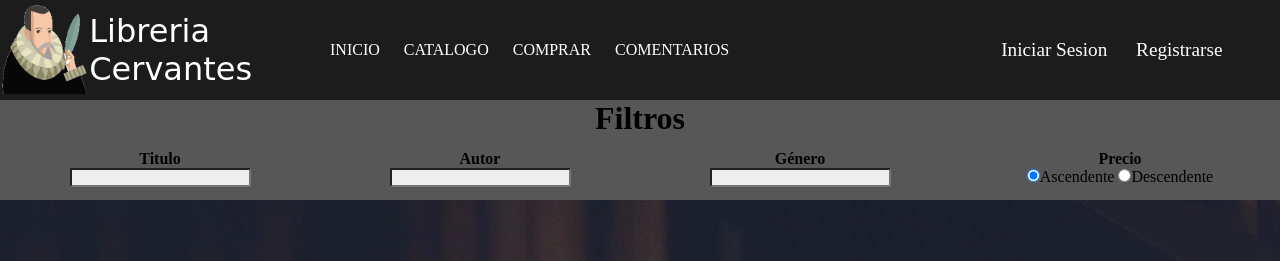
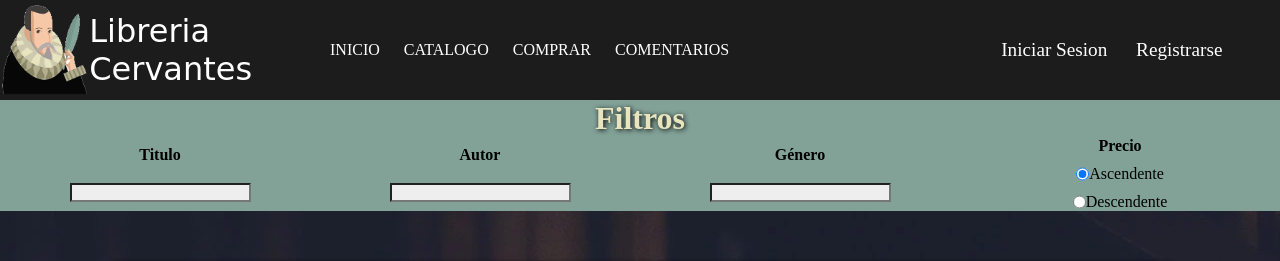
Before and after one commit to anderlarri14/Biblioteca, a PHP site: page /views/catalogo in a window 1280 px wide. Shown: the top 261 px of the page. Run offline with PHP 8.4, Linux system fonts and the light colour scheme; data comes from the database, SQL or seed files in the repository.

Commit message:
Mejora visual catalogo

```diff
--- a/css/catalogo.css
+++ b/css/catalogo.css
@@ -9,7 +9,9 @@ body{
 .content{
     display:grid;
     grid-auto-flow:row;
-    grid-template-rows: 100px 1fr;
+    grid-template-rows: auto 1fr;
+
+
 }
 .filtros{
     display: grid;
@@ -17,11 +19,21 @@ body{
     grid-template-columns: 25% 25% 25% 25%;
     grid-template-areas: "title title title title"
                          "filt1 filt2 filt3 filt4";
-    background-color: #575757;
+    background-color: #82a197;
+    padding:0;
+}
+.filtros>div{
+    display:grid;
+
+    justify-items:center;
+    align-items:center;
+
 }
 .filtros>h1{
-   grid-area: title;
-   text-align: center;
+    grid-area: title;
+    color:#e7e4be;
+    text-shadow:1px 1px 5px black;
+    text-align: center;
 }
 
 .filtros input[type=text]{
@@ -31,25 +43,46 @@ body{
 .filtros>*:not(:first-child){
     text-align: center;
 }
+.filtroPrecio{
+    display:grid;
+    grid-auto-flow:row;
+    grid-gap:10px;
+}
+.filtroPrecio>div{
+    display:grid;
+    grid-auto-flow:column;
+}
+.filtroPrecio>div>label{
+    display:grid;
+    grid-auto-flow:column;
+}
 
 
 
 .listaLibros{
     background-image: url("../public/background.webp");
     background-repeat: repeat;
+    display:grid;
+    grid-gap:40px;
+    padding:50px;
+    justify-items:center;
 
 }
 .libro{
     display: grid;
     grid-template-columns: 30% 70%;
-    margin: 5% 10%;
-    background-color: rgb(172, 172, 172);
+    padding:20px;
+    width:1000px;
+    background-color: rgb(255 255 255 / 80%);
     border-radius: 5px;
+    padding:30px;
+    box-shadow:2px 2px 5px black;
 }
 .book-cover{
     justify-self: center;
     height: 300px;
     width: 188.2px;
+    box-shadow:1px 1px 1px black;
 }
 
 .informacion{
@@ -60,8 +93,10 @@ body{
 .contTitulo{
     height: 100%;
     width: 100%;
+    color:#66b79d;
 }
 .title{
+    text-shadow:1px 1px 1px black;
     font-size: x-large;
 }
 .descripcion{
@@ -79,9 +114,9 @@ body{
     margin-top: 100px;
     margin-left: 40%;
     text-align: center;
-    width: 300px;
-    height: 150px;
-    background-color: rgb(253, 107, 107);
+    width: 500px;
+    height: 80px;
+    background-color: rgb(253 107 107 / 54%);
     border-radius: 50px;
 }
 .notResult>h1{
@@ -92,53 +127,3 @@ body{
     background-color: rgb(238, 238, 238);
     border-radius: 50px;
 }
-
-
-
-
-/*
-.libro{
-    display: flex;
-    margin: 5% 10%;
-    border: 1px solid black;
-    background-color: #EEE;
-    position: relative;
-}
-.book-cover{
-    margin: 2%;
-    height: 300px;
-    width: 188.2px;
-}
-
-.title{
-    font-size: x-large;
-}
-
-.author{
-    position: absolute;
-    top:50px;
-    left: 250px;
-}
-
-.description{
-    position: absolute;
-    top:125px;
-    left: 250px;
-    margin-right: 50px;
-    text-align: justify;
-}
-
-.price{
-    font-size: 20px;
-    font-style: italic;
-    position: absolute;
-    bottom: 0;
-    right: 30px;
-}
-
-.comprarLibro{
-    height: 40px;
-    width: 60px;
-
-}
-*/
--- a/views/catalogo/catalogo.html.php
+++ b/views/catalogo/catalogo.html.php
@@ -33,8 +33,19 @@
             </div>
             <div class="filtroPrecio">
                 <h4>Precio</h4>
-                <input type="radio" name="filtroPrecio" id="ASC" checked><label for="filtroPrecio">Ascendente</label>
-                <input type="radio" name="filtroPrecio" id="DESC"><label for="filtroPrecio">Descendente</label>
+                <div>
+                    <label>
+                        <input type="radio" name="filtroPrecio" id="ASC" checked>
+                        <div>Ascendente</div>
+                    </label>
+                </div>
+                <div>
+                    <label>
+                        <input type="radio" name="filtroPrecio" id="DESC">
+                        <div>Descendente</div>
+                    </label>
+
+                </div>
             </div>
         </div>
 
```
